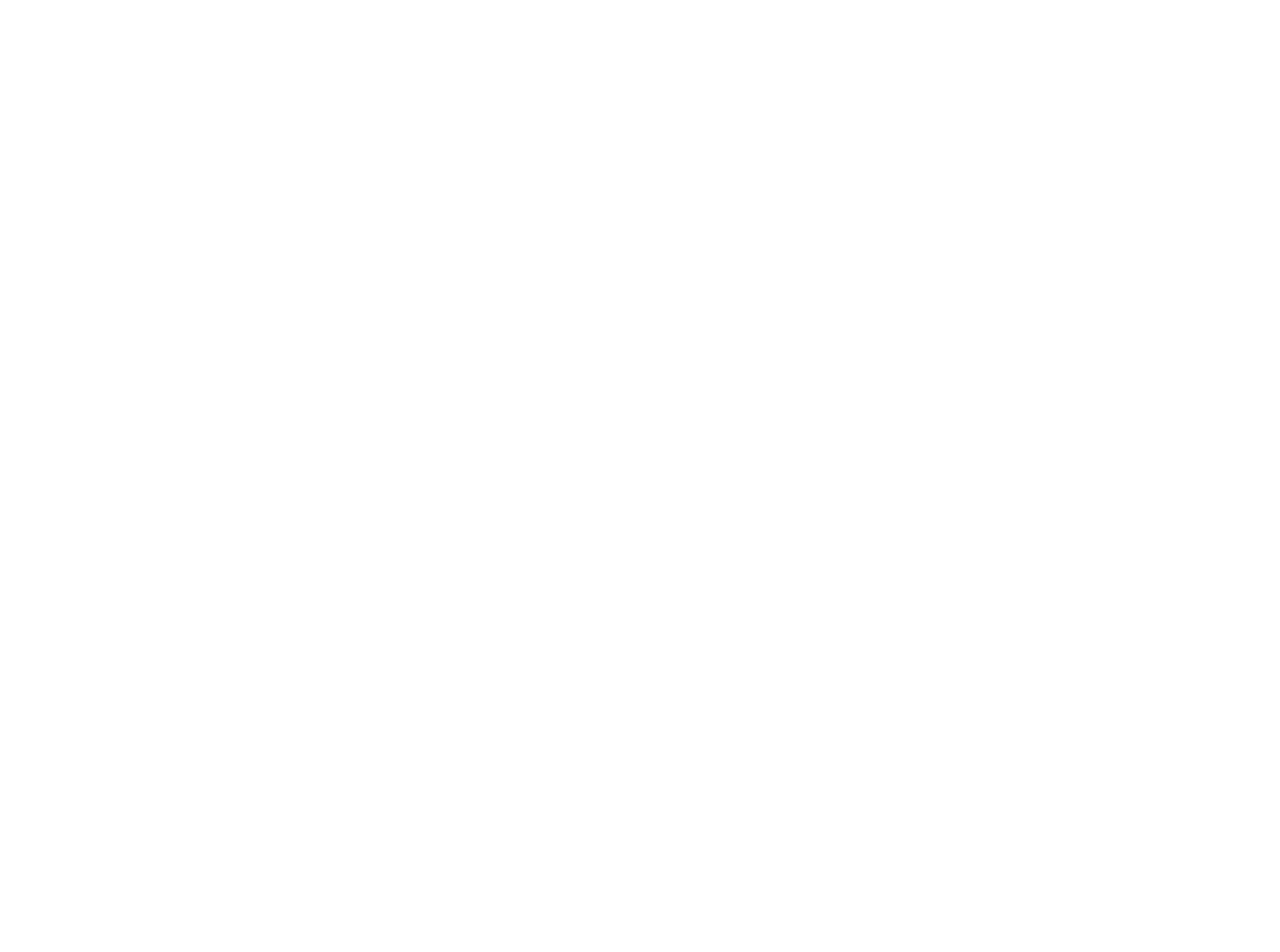
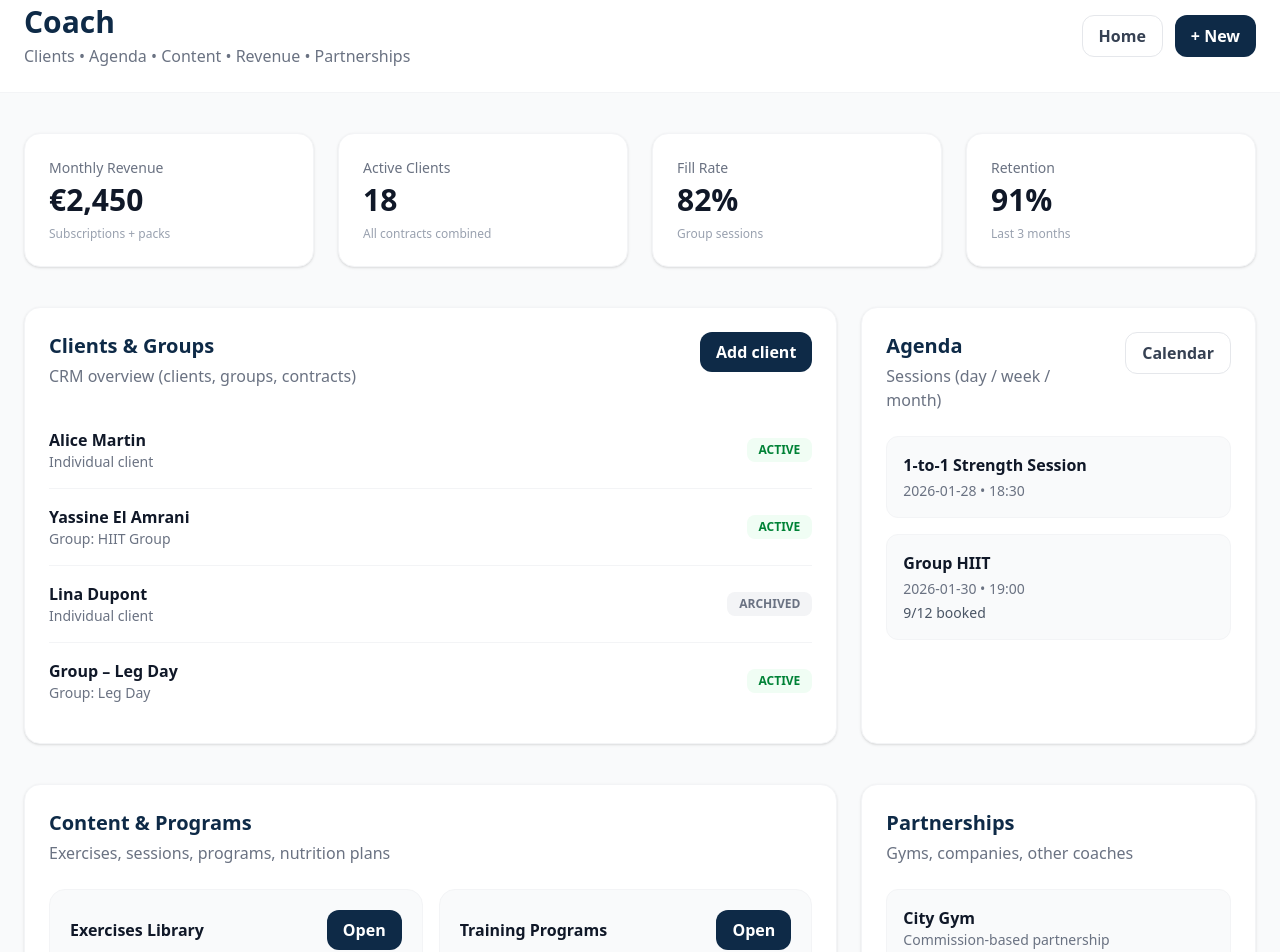
Before and after one commit to maliko18/Coachify, a React (Vite) app in the folder FrontEnd/: page /coach/dashboard in a window 1280 px wide. Before the commit this address had no page. Shown: the part 20-972 px from the top of the page. Before the commit the page ends 800 px from the top, so only its background shows below. Built offline with nearby package versions, Linux system fonts and the light colour scheme.

Commit message:
feat(front): add coach dashboard UI and route

```diff
--- a/FrontEnd/src/App.tsx
+++ b/FrontEnd/src/App.tsx
@@ -3,6 +3,8 @@ import Login from "./pages/Login";
 import ForgotPassword from "./pages/ForgotPassword";
 import Signup from "./pages/Signup";
 import UserDashboard from "./pages/UserDashboard";
+import CoachDashboard from "./pages/CoachDashboard";
+
 
 
 import Header from "./components/Header";
@@ -26,6 +28,8 @@ export default function App() {
       <Route path="/forgot-password" element={<ForgotPassword />} />
       <Route path="/signup" element={<Signup />} />
       <Route path="/user/dashboard" element={<UserDashboard />} />
+      <Route path="/coach/dashboard" element={<CoachDashboard />} />
+
 
     </Routes>
   );
--- /dev/null
+++ b/FrontEnd/src/pages/CoachDashboard.tsx
@@ -0,0 +1,276 @@
+import { useMemo } from "react";
+import { useNavigate } from "react-router-dom";
+
+type Client = {
+  id: string;
+  name: string;
+  group?: string;
+  active: boolean;
+};
+
+type Session = {
+  id: string;
+  title: string;
+  date: string;
+  time: string;
+  type: "individual" | "group";
+  capacity?: number;
+  booked?: number;
+};
+
+type RevenueStat = {
+  label: string;
+  value: string;
+  hint: string;
+};
+
+export default function CoachDashboard() {
+  const navigate = useNavigate();
+
+  // Mock data (UI only)
+  const clients: Client[] = useMemo(
+    () => [
+      { id: "c1", name: "Alice Martin", active: true },
+      { id: "c2", name: "Yassine El Amrani", active: true, group: "HIIT Group" },
+      { id: "c3", name: "Lina Dupont", active: false },
+      { id: "c4", name: "Group – Leg Day", active: true, group: "Leg Day" },
+    ],
+    []
+  );
+
+  const sessions: Session[] = useMemo(
+    () => [
+      {
+        id: "s1",
+        title: "1-to-1 Strength Session",
+        date: "2026-01-28",
+        time: "18:30",
+        type: "individual",
+      },
+      {
+        id: "s2",
+        title: "Group HIIT",
+        date: "2026-01-30",
+        time: "19:00",
+        type: "group",
+        capacity: 12,
+        booked: 9,
+      },
+    ],
+    []
+  );
+
+  const revenueStats: RevenueStat[] = useMemo(
+    () => [
+      { label: "Monthly Revenue", value: "€2,450", hint: "Subscriptions + packs" },
+      { label: "Active Clients", value: "18", hint: "All contracts combined" },
+      { label: "Fill Rate", value: "82%", hint: "Group sessions" },
+      { label: "Retention", value: "91%", hint: "Last 3 months" },
+    ],
+    []
+  );
+
+  return (
+    <div className="min-h-screen bg-gray-50">
+      {/* Top bar */}
+      <div className="bg-white border-b border-gray-100">
+        <div className="max-w-7xl mx-auto px-6 py-6 flex items-center justify-between">
+          <div>
+            <h1 className="text-3xl font-extrabold text-[color:var(--primary)]">
+              Coach
+            </h1>
+            <p className="text-gray-500 mt-1">
+              Clients • Agenda • Content • Revenue • Partnerships
+            </p>
+          </div>
+
+          <div className="flex gap-3">
+            <button
+              className="px-4 py-2 rounded-xl border border-gray-200 bg-white text-gray-700 font-semibold hover:bg-gray-50"
+              onClick={() => navigate("/")}
+            >
+              Home
+            </button>
+            <button
+              className="px-4 py-2 rounded-xl bg-[color:var(--primary)] text-white font-semibold hover:bg-[color:var(--accent)]"
+              onClick={() => alert("Create session / offer (UI)")}
+            >
+              + New
+            </button>
+          </div>
+        </div>
+      </div>
+
+      {/* Content */}
+      <div className="max-w-7xl mx-auto px-6 py-10 space-y-10">
+
+        {/* KPIs */}
+        <div className="grid gap-6 md:grid-cols-4">
+          {revenueStats.map((kpi) => (
+            <div
+              key={kpi.label}
+              className="rounded-2xl bg-white border border-gray-100 shadow-sm p-6"
+            >
+              <p className="text-sm text-gray-500">{kpi.label}</p>
+              <p className="text-3xl font-extrabold text-gray-900 mt-1">
+                {kpi.value}
+              </p>
+              <p className="text-xs text-gray-400 mt-2">{kpi.hint}</p>
+            </div>
+          ))}
+        </div>
+
+        {/* Main grid */}
+        <div className="grid gap-6 lg:grid-cols-3">
+
+          {/* Clients */}
+          <div className="lg:col-span-2 rounded-2xl bg-white border border-gray-100 shadow-sm p-6">
+            <div className="flex items-start justify-between gap-4">
+              <div>
+                <h2 className="text-xl font-extrabold text-[color:var(--primary)]">
+                  Clients & Groups
+                </h2>
+                <p className="text-gray-500 mt-1">
+                  CRM overview (clients, groups, contracts)
+                </p>
+              </div>
+
+              <button
+                className="px-4 py-2 rounded-xl bg-[color:var(--primary)] text-white font-semibold hover:bg-[color:var(--accent)]"
+                onClick={() => alert("Add client (UI)")}
+              >
+                Add client
+              </button>
+            </div>
+
+            <div className="mt-6 divide-y divide-gray-100">
+              {clients.map((c) => (
+                <div key={c.id} className="py-4 flex items-center justify-between">
+                  <div>
+                    <p className="font-bold text-gray-900">{c.name}</p>
+                    <p className="text-sm text-gray-500">
+                      {c.group ? `Group: ${c.group}` : "Individual client"}
+                    </p>
+                  </div>
+
+                  <span
+                    className={`text-xs font-bold px-3 py-1 rounded-lg ${
+                      c.active
+                        ? "bg-green-50 text-green-700"
+                        : "bg-gray-100 text-gray-500"
+                    }`}
+                  >
+                    {c.active ? "ACTIVE" : "ARCHIVED"}
+                  </span>
+                </div>
+              ))}
+            </div>
+          </div>
+
+          {/* Agenda */}
+          <div className="rounded-2xl bg-white border border-gray-100 shadow-sm p-6">
+            <div className="flex items-start justify-between gap-4">
+              <div>
+                <h2 className="text-xl font-extrabold text-[color:var(--primary)]">
+                  Agenda
+                </h2>
+                <p className="text-gray-500 mt-1">
+                  Sessions (day / week / month)
+                </p>
+              </div>
+
+              <button
+                className="px-4 py-2 rounded-xl border border-gray-200 text-gray-700 font-semibold hover:bg-gray-50"
+                onClick={() => alert("Open calendar view (UI)")}
+              >
+                Calendar
+              </button>
+            </div>
+
+            <div className="mt-6 space-y-4">
+              {sessions.map((s) => (
+                <div
+                  key={s.id}
+                  className="rounded-xl border border-gray-100 bg-gray-50 p-4"
+                >
+                  <p className="font-bold text-gray-900">{s.title}</p>
+                  <p className="text-sm text-gray-500 mt-1">
+                    {s.date} • {s.time}
+                  </p>
+                  {s.type === "group" && (
+                    <p className="text-sm text-gray-600 mt-1">
+                      {s.booked}/{s.capacity} booked
+                    </p>
+                  )}
+                </div>
+              ))}
+            </div>
+          </div>
+        </div>
+
+        {/* Content & Partnerships */}
+        <div className="grid gap-6 lg:grid-cols-3">
+
+          {/* Content */}
+          <div className="lg:col-span-2 rounded-2xl bg-white border border-gray-100 shadow-sm p-6">
+            <h2 className="text-xl font-extrabold text-[color:var(--primary)]">
+              Content & Programs
+            </h2>
+            <p className="text-gray-500 mt-1">
+              Exercises, sessions, programs, nutrition plans
+            </p>
+
+            <div className="mt-6 grid gap-4 md:grid-cols-2">
+              <ActionCard title="Exercises Library" />
+              <ActionCard title="Training Programs" />
+              <ActionCard title="Nutrition Plans" />
+              <ActionCard title="Digital Products" />
+            </div>
+          </div>
+
+          {/* Partnerships */}
+          <div className="rounded-2xl bg-white border border-gray-100 shadow-sm p-6">
+            <h2 className="text-xl font-extrabold text-[color:var(--primary)]">
+              Partnerships
+            </h2>
+            <p className="text-gray-500 mt-1">
+              Gyms, companies, other coaches
+            </p>
+
+            <div className="mt-6 space-y-3">
+              <div className="rounded-xl border border-gray-100 bg-gray-50 p-4">
+                <p className="font-bold text-gray-900">City Gym</p>
+                <p className="text-sm text-gray-500">
+                  Commission-based partnership
+                </p>
+              </div>
+              <div className="rounded-xl border border-gray-100 bg-gray-50 p-4">
+                <p className="font-bold text-gray-900">Coach Partner – Alex</p>
+                <p className="text-sm text-gray-500">
+                  Co-training / revenue sharing
+                </p>
+              </div>
+            </div>
+          </div>
+        </div>
+
+        {/* Footer hint */}
+
+      </div>
+    </div>
+  );
+}
+
+function ActionCard({ title }: { title: string }) {
+  return (
+    <div className="rounded-2xl border border-gray-100 bg-gray-50 p-5 flex items-center justify-between">
+      <p className="font-bold text-gray-900">{title}</p>
+      <button
+        className="px-4 py-2 rounded-xl bg-[color:var(--primary)] text-white font-semibold hover:bg-[color:var(--accent)]"
+        onClick={() => alert(`${title} (UI)`)}
+      >
+        Open
+      </button>
+    </div>
+  );
+}
```
